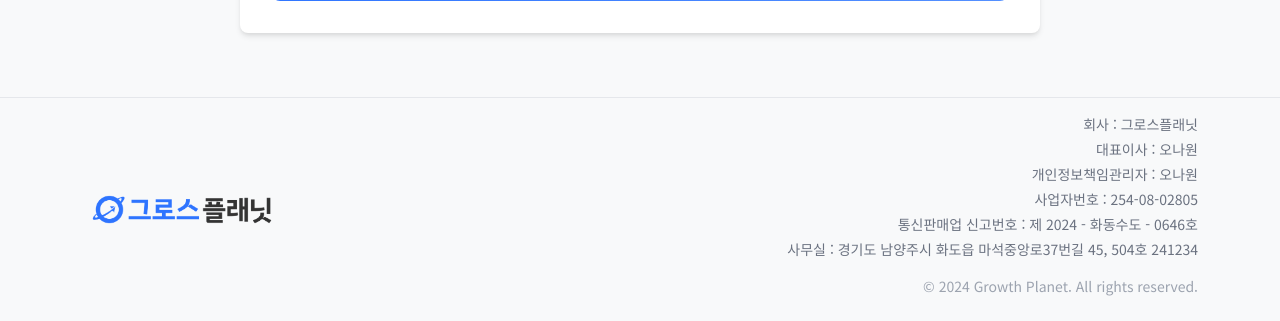
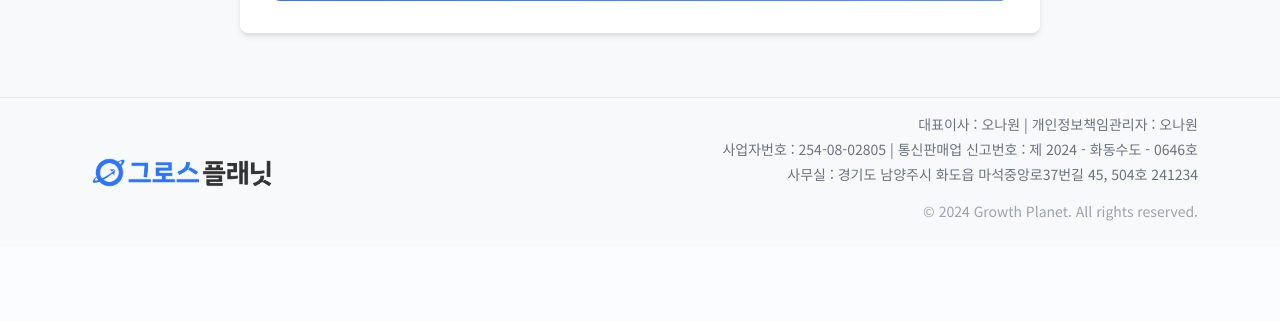
Before and after one commit to earningss793/GROWTHFOLIO2, a Flask app: page / in a window 1280 px wide. Shown: the part 1726-2047 px from the top of the page. After the commit the page ends 1947 px from the top, so only its background shows below. Run offline with Flask 3, Linux system fonts and the light colour scheme.

Commit message:
Agent query: 푸터의 정보들이 올바르게 정렬되어 표시되나요? (대표이사/개인정보책임관리자가 한 줄에, 사업자번호/통신판매업 신고번호가 한 줄에 표시되어야 합니다)
Update footer to consolidate company information.

Screenshot: https://storage.googleapis.com/screenshot-production-us-central1/2ddb2ace-feac-4855-9cc1-31eebc75f8a6/272e5753-7c37-4f00-b532-9432d95bdf6e.jpg

```diff
--- a/templates/base.html
+++ b/templates/base.html
@@ -20,11 +20,8 @@
                 </div>
                 <div class="col-md-8">
                     <div class="footer-info">
-                        <p class="mb-1">회사 : 그로스플래닛</p>
-                        <p class="mb-1">대표이사 : 오나원</p>
-                        <p class="mb-1">개인정보책임관리자 : 오나원</p>
-                        <p class="mb-1">사업자번호 : 254-08-02805</p>
-                        <p class="mb-1">통신판매업 신고번호 : 제 2024 - 화동수도 - 0646호</p>
+                        <p class="mb-1">대표이사 : 오나원 | 개인정보책임관리자 : 오나원</p>
+                        <p class="mb-1">사업자번호 : 254-08-02805 | 통신판매업 신고번호 : 제 2024 - 화동수도 - 0646호</p>
                         <p class="mb-1">사무실 : 경기도 남양주시 화도읍 마석중앙로37번길 45, 504호 241234</p>
                         <p class="copyright">&copy; 2024 Growth Planet. All rights reserved.</p>
                     </div>
```
